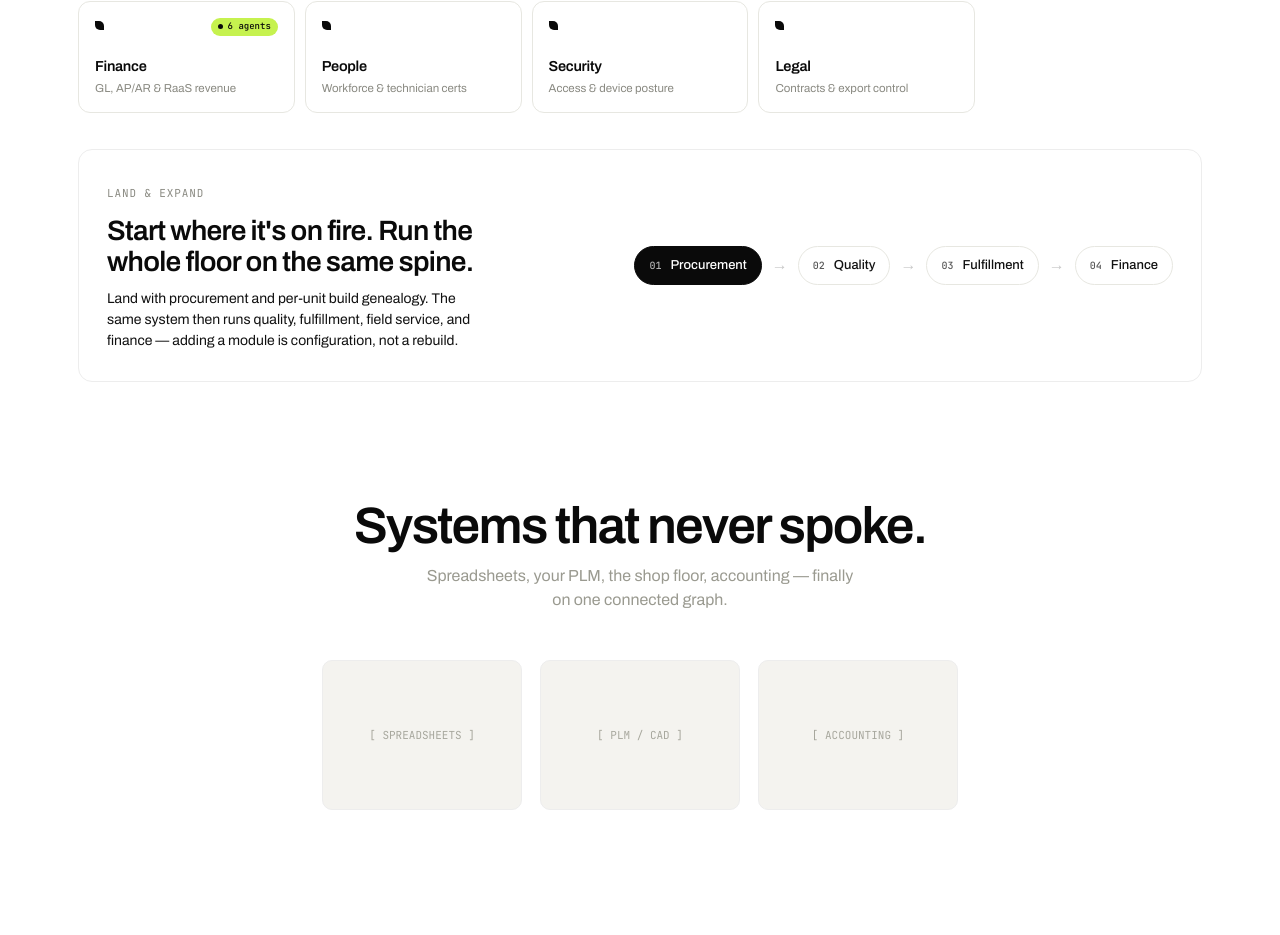
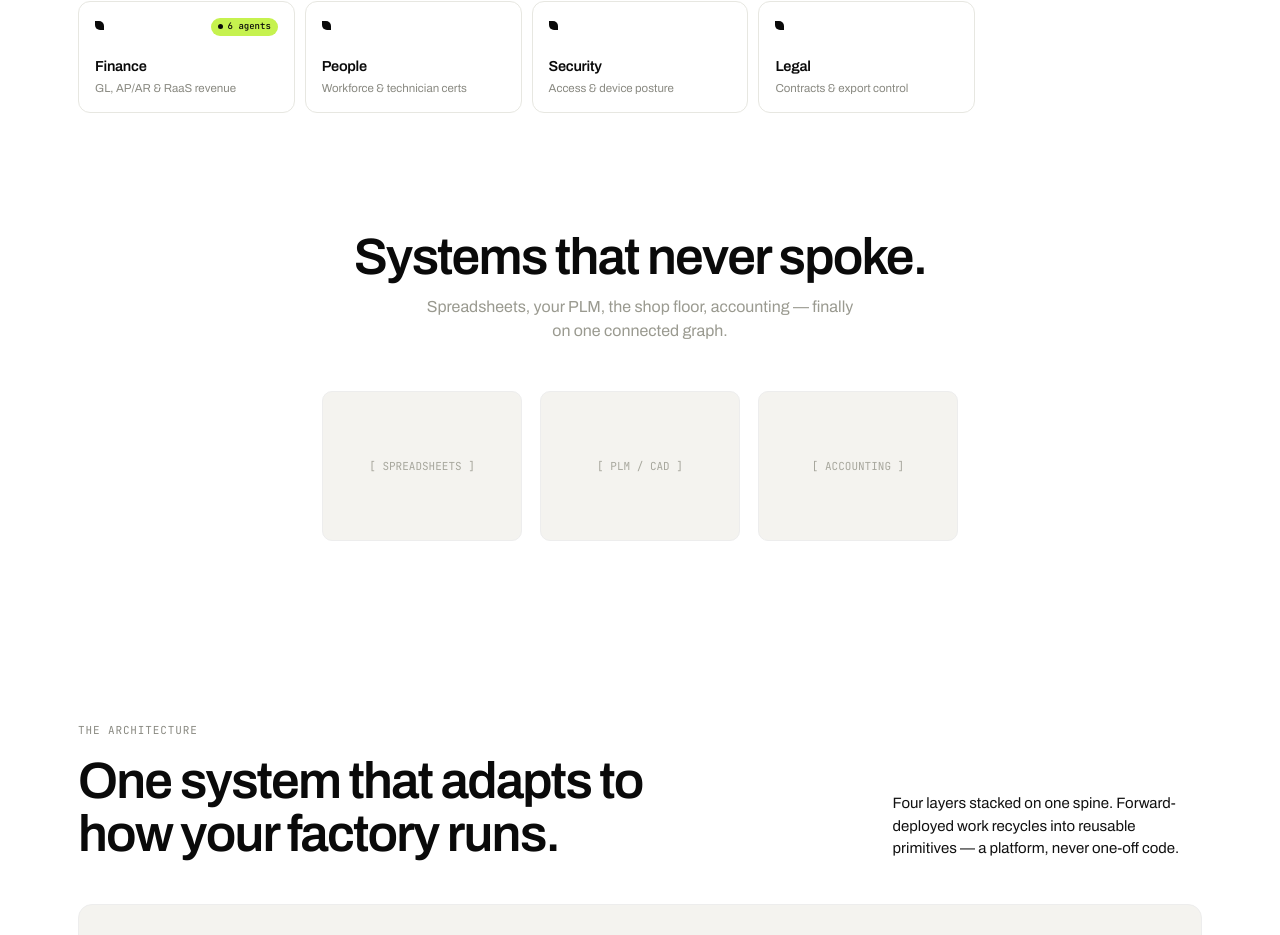
Before and after one commit to nibaranowski-dotcom/axona, a Next.js app: page / in a window 1280 px wide. Shown: the part 3093-4028 px from the top of the page. Built offline with nearby package versions, Linux system fonts and the light colour scheme; no server answers.

Commit message:
fix(v2): remove the LAND & EXPAND band from the platform section
Drops the band JSX, the ExpandPill component, the expand data + ExpandStep interface, and the now-unused cn/ExpandStep imports. Module map + land&expand was the design; keeping only the module map per request.

```diff
--- a/components/v2/platform.tsx
+++ b/components/v2/platform.tsx
@@ -1,10 +1,4 @@
-import {
-  platform,
-  systems,
-  type Module,
-  type ExpandStep,
-} from "@/content/site-v2";
-import { cn } from "@/lib/utils";
+import { platform, systems, type Module } from "@/content/site-v2";
 
 // The asymmetric square mark used on each module card.
 function ModuleMark() {
@@ -41,22 +35,6 @@ function ModuleCard({ m }: { m: Module }) {
   );
 }
 
-function ExpandPill({ s }: { s: ExpandStep }) {
-  return (
-    <span
-      className={cn(
-        "inline-flex items-center gap-[9px] rounded-full border px-[14px] py-[9px] text-[13px] font-medium",
-        s.active
-          ? "border-ink bg-ink text-white"
-          : "border-line2 bg-white text-[--body]",
-      )}
-    >
-      <span className="font-mono text-[10px] opacity-70">{s.idx}</span>
-      {s.label}
-    </span>
-  );
-}
-
 export function Platform() {
   return (
     <section
@@ -88,33 +66,6 @@ export function Platform() {
           </div>
         ))}
       </div>
-
-      {/* Land & expand band */}
-      <div className="mt-9 flex flex-wrap items-center gap-7 rounded-[14px] border border-line px-7 py-[30px]">
-        <div className="min-w-[280px] flex-1">
-          <span className="font-mono text-[11px] tracking-[0.08em] text-faint">
-            {platform.expand.eyebrow}
-          </span>
-          <h3 className="mt-3 max-w-[24ch] text-[clamp(20px,2.2vw,28px)] font-semibold leading-[1.1] tracking-[-0.025em] text-ink">
-            {platform.expand.h3}
-          </h3>
-          <p className="mt-2.5 max-w-[46ch] text-[14px] leading-[1.5] text-[--body]">
-            {platform.expand.body}
-          </p>
-        </div>
-        <div className="flex flex-wrap items-center gap-2.5">
-          {platform.expand.steps.map((s) => (
-            <span key={s.idx} className="flex items-center gap-2.5">
-              <ExpandPill s={s} />
-              {s.arrow && (
-                <span className="text-logo" aria-hidden="true">
-                  →
-                </span>
-              )}
-            </span>
-          ))}
-        </div>
-      </div>
     </section>
   );
 }
--- a/content/site-v2.ts
+++ b/content/site-v2.ts
@@ -92,12 +92,6 @@ export interface ModuleGroup {
   label: string;
   modules: Module[];
 }
-export interface ExpandStep {
-  idx: string;
-  label: string;
-  active?: boolean;
-  arrow?: boolean;
-}
 export const platform = {
   h2: "One operating system. Every function on the floor.",
   sub: "Every module ships with agents. Workflows orchestrates them across modules. Command Center is the single pane over all of it.",
@@ -159,17 +153,6 @@ export const platform = {
       ],
     },
   ] as ModuleGroup[],
-  expand: {
-    eyebrow: "LAND & EXPAND",
-    h3: "Start where it's on fire. Run the whole floor on the same spine.",
-    body: "Land with procurement and per-unit build genealogy. The same system then runs quality, fulfillment, field service, and finance — adding a module is configuration, not a rebuild.",
-    steps: [
-      { idx: "01", label: "Procurement", active: true, arrow: true },
-      { idx: "02", label: "Quality", arrow: true },
-      { idx: "03", label: "Fulfillment", arrow: true },
-      { idx: "04", label: "Finance" },
-    ] as ExpandStep[],
-  },
 };
 
 export const systems = {
```
